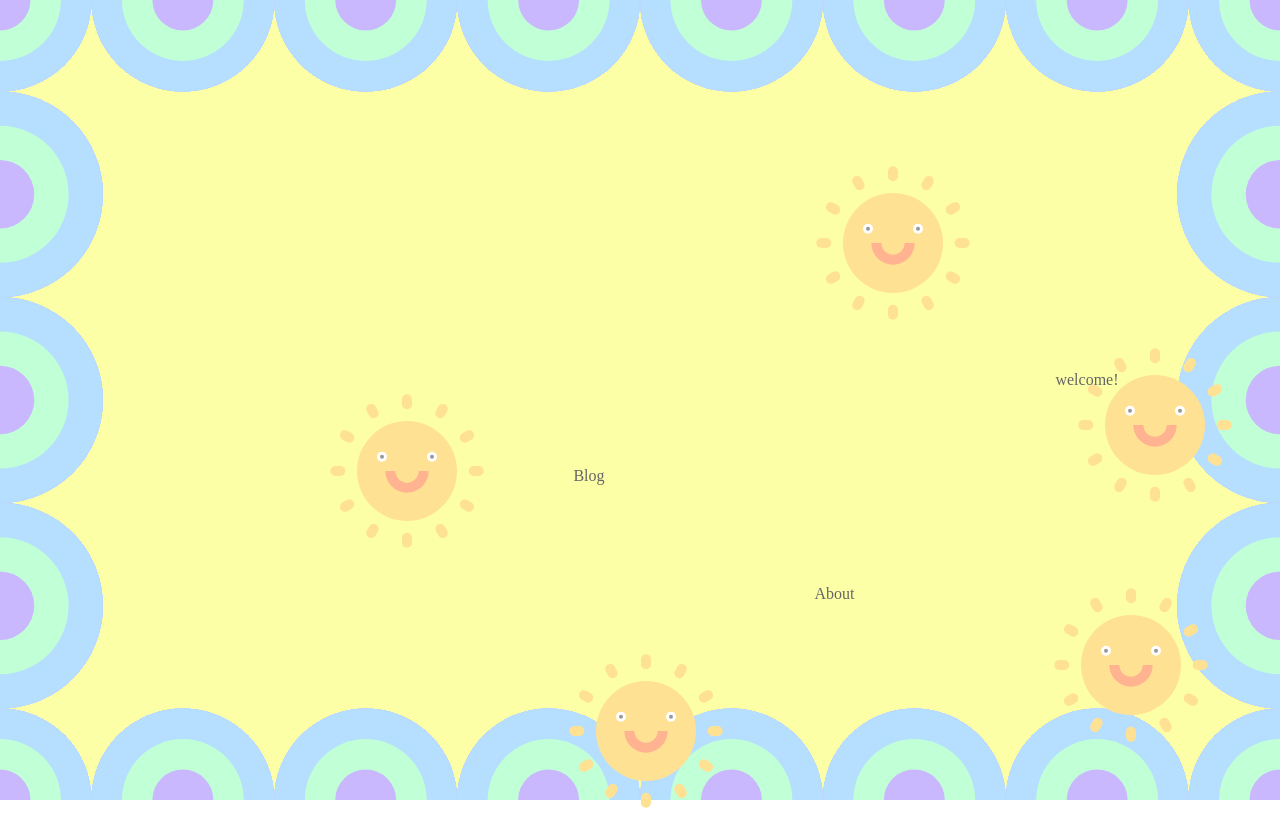
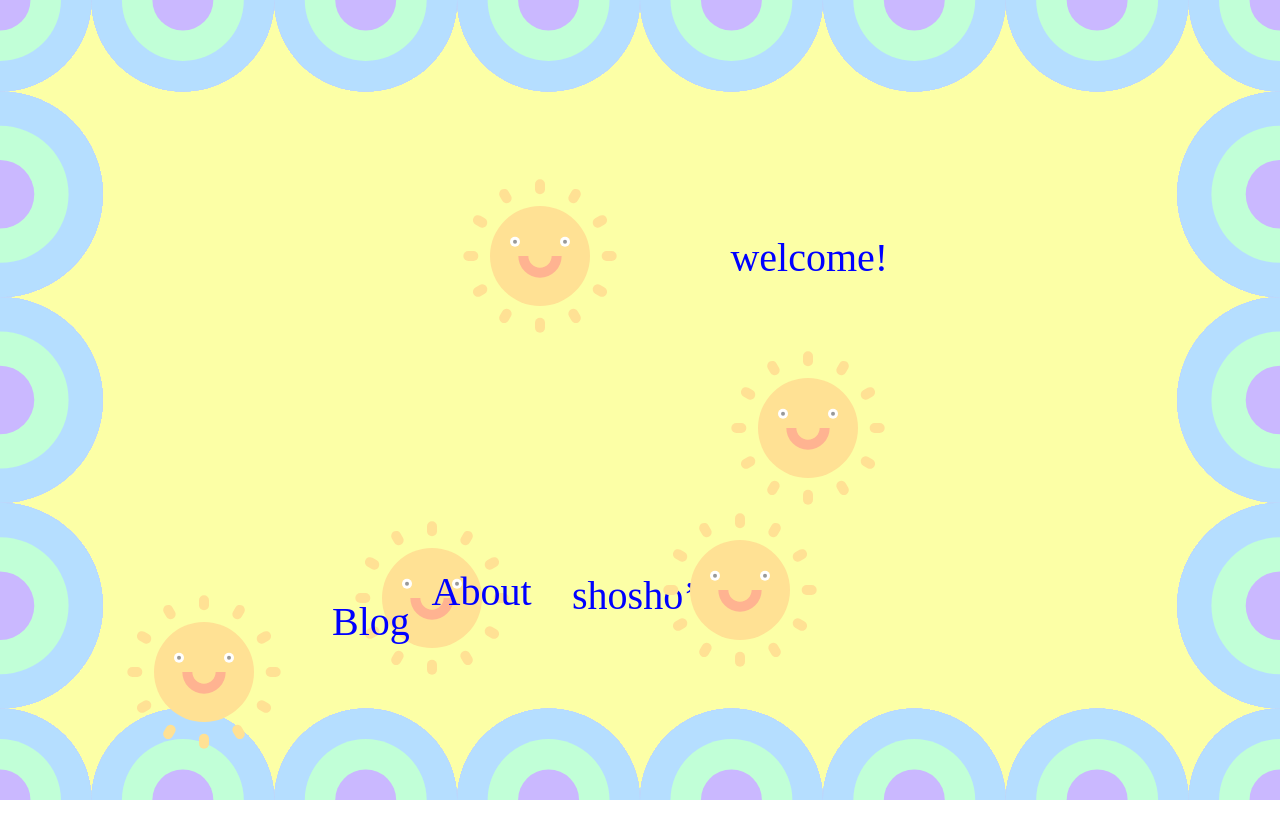
Before and after one commit to hishosho/blog, a Next.js app: page / in a window 1280 px wide. After the commit the page ends 804 px from the top, so only its background shows below. Built offline with nearby package versions, Linux system fonts and the light colour scheme.

Commit message:
[Feat]: 添加首页导航动画

```diff
--- a/components/home/AnimationContent.tsx
+++ b/components/home/AnimationContent.tsx
@@ -28,13 +28,14 @@ const AnimationContent = (props: childProps) => {
 
   const raf = useRef<any>(null)
   const [animationEles] = useState<AnimationEle[]>([
-    {id: 'sun_1', type: 'sun', x: 0, y: 0, vx: 2, vy: 3},
-    {id: 'sun_2', type: 'sun', x: 0, y: 0, vx: 4, vy: 2},
-    {id: 'sun_3', type: 'sun', x: 0, y: 0, vx: 3.5, vy: 4},
-    {id: 'sun_4', type: 'sun', x: 0, y: 0, vx: 2.5, vy: 3.5},
-    {id: 'sun_5', type: 'sun', x: 0, y: 0, vx: 3, vy: 5},
-    {id: 'text_1', type: 'text', text: 'welcome!', x: 0, y: 0, vx: 2, vy: 2},
-    {id: 'about', type: 'text', text: 'About', x: 0, y: 0, vx: 1.5, vy: 1},
+    {id: 'sun_1', type: 'sun', x: 0, y: 0, vx: 1, vy: 1.5},
+    {id: 'text_2', type: 'text', text: 'shosho’s site', x: 100, y: 100, vx: 2, vy: 2},
+    {id: 'sun_2', type: 'sun', x: 200, y: 100, vx: 2.5, vy: 2.5},
+    {id: 'sun_3', type: 'sun', x: 300, y: 100, vx: 3, vy: 3},
+    {id: 'sun_4', type: 'sun', x: 400, y: 100, vx: 2.5, vy: 3.5},
+    {id: 'sun_5', type: 'sun', x: 500, y: 100, vx: 1.8, vy: 2},
+    {id: 'text_1', type: 'text', text: 'welcome!', x: 0, y: 0, vx: 2.2, vy: 3},
+    {id: 'about', type: 'text', text: 'About', x: 0, y: 0, vx: 1.3, vy: 2},
     {id: 'blog', type: 'text', text: 'Blog', x: 0, y: 0, vx: 1, vy: 1.8}
   ])
 
@@ -71,7 +72,7 @@ const AnimationContent = (props: childProps) => {
 
   const subContent = (item: AnimationEle) => {
     if (item.type === 'text') {
-      return <div style={{width: '200px', height: '200px'}}>{item.text}</div>
+      return <div style={{width: '400px', fontSize: '40px', fontWeight: 500, color: 'blue'}}>{item.text}</div>
     } else {
       return (
         <SunLogo
--- a/pages/index.tsx
+++ b/pages/index.tsx
@@ -113,12 +113,6 @@ const Home: NextPage = ({initWords}) => {
   const wordCloudContent = () => {
     return (
       <div className={styles.wordCloud}
-           style={{
-              paddingLeft: bgElementSize.width,
-              paddingRight: bgElementSize.width,
-              paddingTop: bgElementSize.height,
-              paddingBottom: bgElementSize.height
-           }}
            onMouseEnter={clearWordCloudTimer}
            onMouseLeave={updateWordCloud}>
         {/* <WordCloudD3
```
